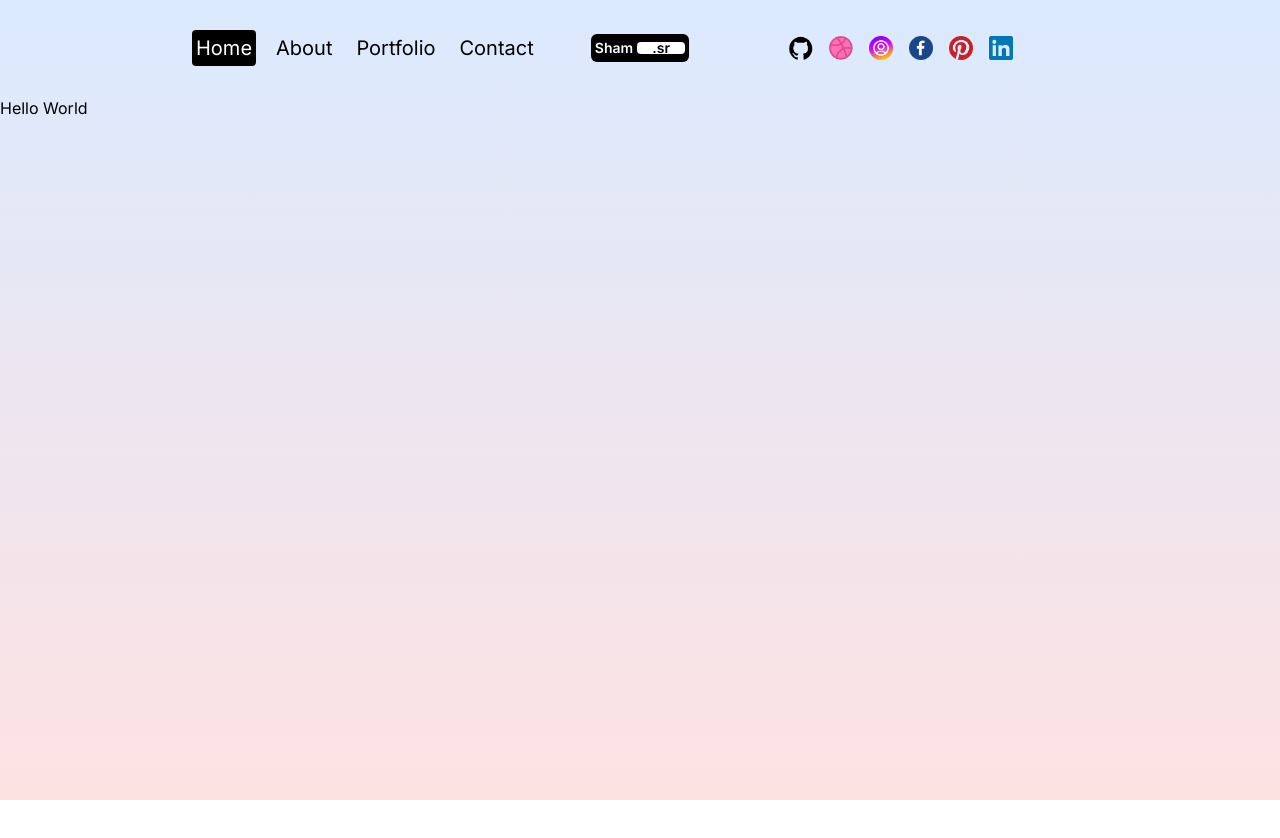
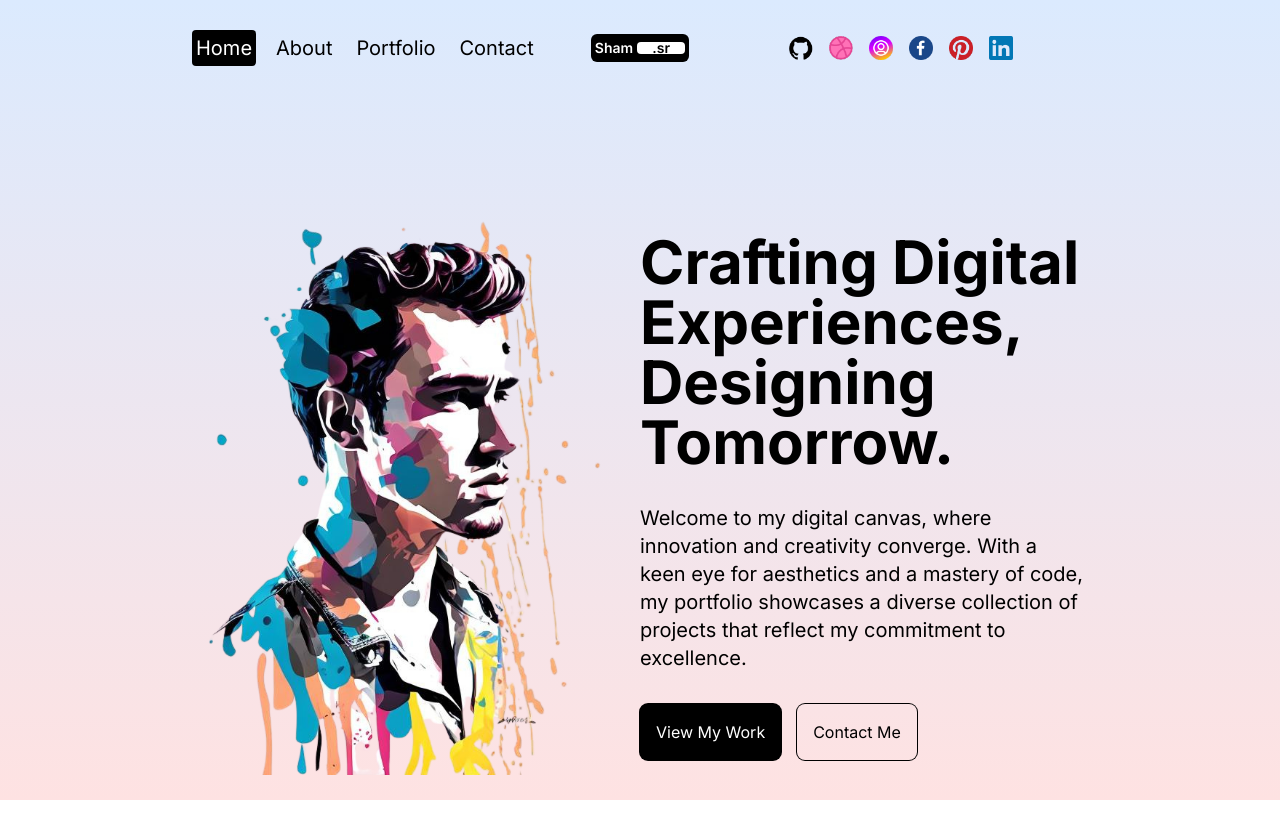
Before and after one commit to ShR4528/next-portfolio, a Next.js app: page / in a window 1280 px wide. Shown: the top 838 px of the page. Before the commit the page ends 800 px from the top, so only its background shows below. Built offline with nearby package versions, Linux system fonts and the light colour scheme.

Commit message:
herosection

```diff
--- a/src/app/page.jsx
+++ b/src/app/page.jsx
@@ -1,5 +1,37 @@
+import Image from 'next/image';
+
 const Homepage = () => {
-  return <div>Hello World</div>;
+  return (
+    <div className='h-full flex flex-col  lg:flex-row px-4 sm:px-8 md:px-12px lg:px-20 xl:px-48'>
+      {/* image container */}
+      <div className='h-1/2 lg:h-full lg:w-1/2 relative'>
+        <Image src='/hero.png' alt='hero' className='object-contain' fill />
+      </div>
+      {/* text container */}
+      <div className='h-1/2 lg:h-full lg:w-1/2 flex flex-col gap-8 items-center justify-center'>
+        {/* title */}
+        <h1 className='text-4xl md:text-6xl font-bold'>
+          Crafting Digital Experiences, Designing Tomorrow.
+        </h1>
+        {/* DESC */}
+        <p className='md:text-xl'>
+          Welcome to my digital canvas, where innovation and creativity
+          converge. With a keen eye for aesthetics and a mastery of code, my
+          portfolio showcases a diverse collection of projects that reflect my
+          commitment to excellence.
+        </p>
+        {/* buttons */}
+        <div className='w-full flex gap-4'>
+          <button className='p-4 rounded-lg ring-1 ring-black bg-black text-white'>
+            View My Work
+          </button>
+          <button className='p-4 rounded-lg ring-1 ring-black'>
+            Contact Me
+          </button>
+        </div>
+      </div>
+    </div>
+  );
 };
 
 export default Homepage;
```
